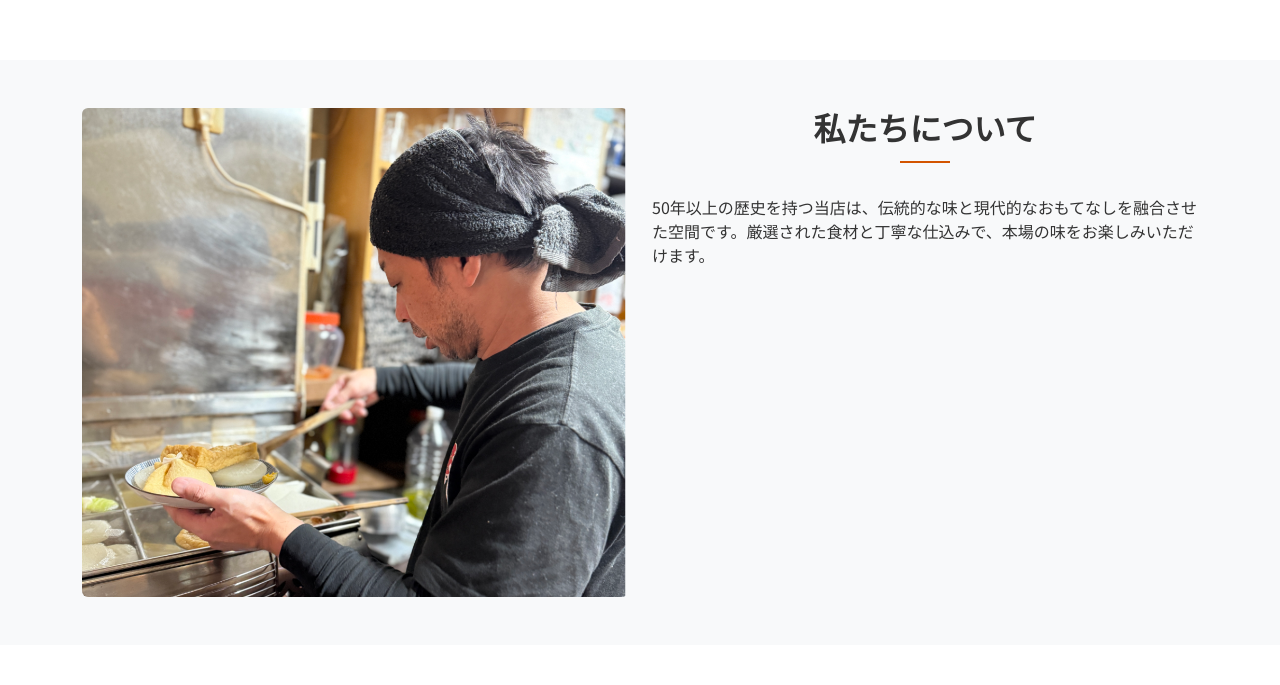
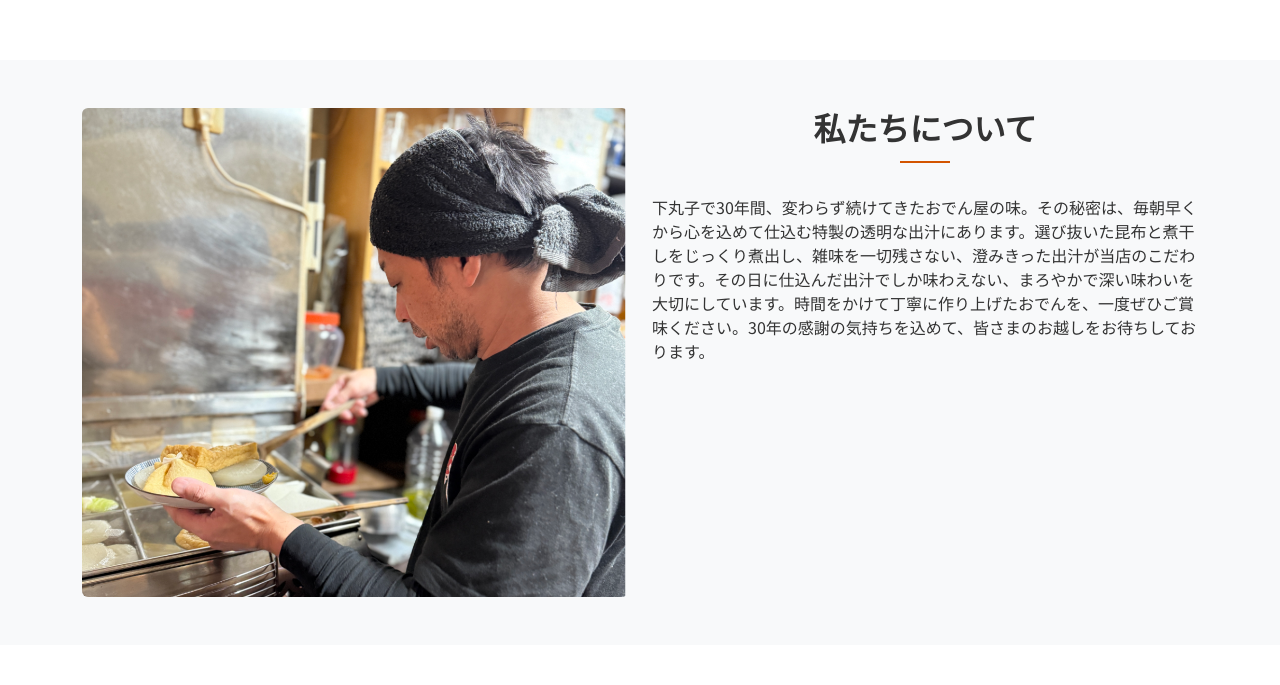
Before and after one commit to shotarok-xx/daihachi, a Flask app: page / in a window 1280 px wide. Shown: the part 1026-1711 px from the top of the page. Run offline with Flask 3, Linux system fonts and the light colour scheme.

Commit message:
Agent query: ホームページの「私たちについて」の文章は正しく更新されましたか？
Update home page with revised "About Us" section description.

Screenshot: https://storage.googleapis.com/screenshot-production-us-central1/b5b41d46-52fd-438d-9fff-679394ed4de6/47add58f-d780-407f-bd1e-c43ebb929c4e.jpg

```diff
--- a/templates/home.html
+++ b/templates/home.html
@@ -38,7 +38,7 @@
             </div>
             <div class="col-md-6">
                 <h2 class="section-title">私たちについて</h2>
-                <p>50年以上の歴史を持つ当店は、伝統的な味と現代的なおもてなしを融合させた空間です。厳選された食材と丁寧な仕込みで、本場の味をお楽しみいただけます。</p>
+                <p>下丸子で30年間、変わらず続けてきたおでん屋の味。その秘密は、毎朝早くから心を込めて仕込む特製の透明な出汁にあります。選び抜いた昆布と煮干しをじっくり煮出し、雑味を一切残さない、澄みきった出汁が当店のこだわりです。その日に仕込んだ出汁でしか味わえない、まろやかで深い味わいを大切にしています。時間をかけて丁寧に作り上げたおでんを、一度ぜひご賞味ください。30年の感謝の気持ちを込めて、皆さまのお越しをお待ちしております。</p>
             </div>
         </div>
     </div>
```
